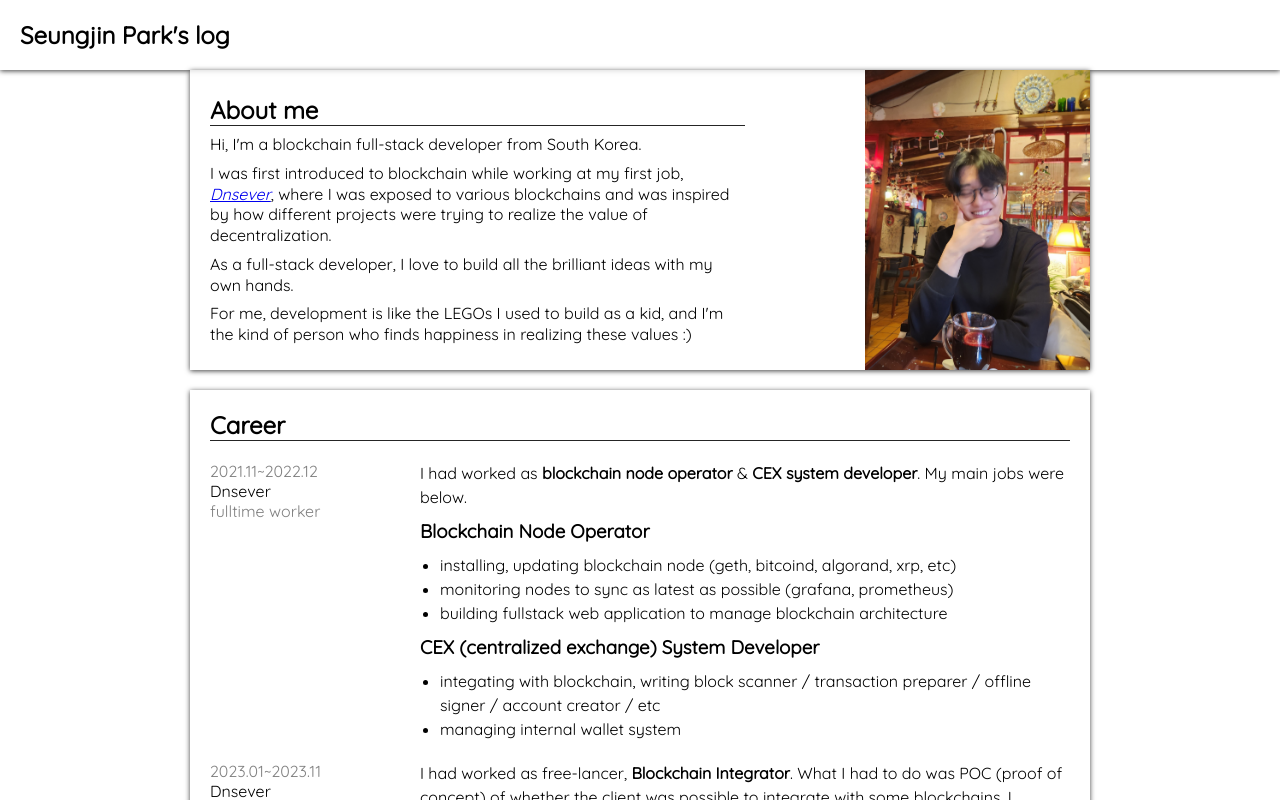
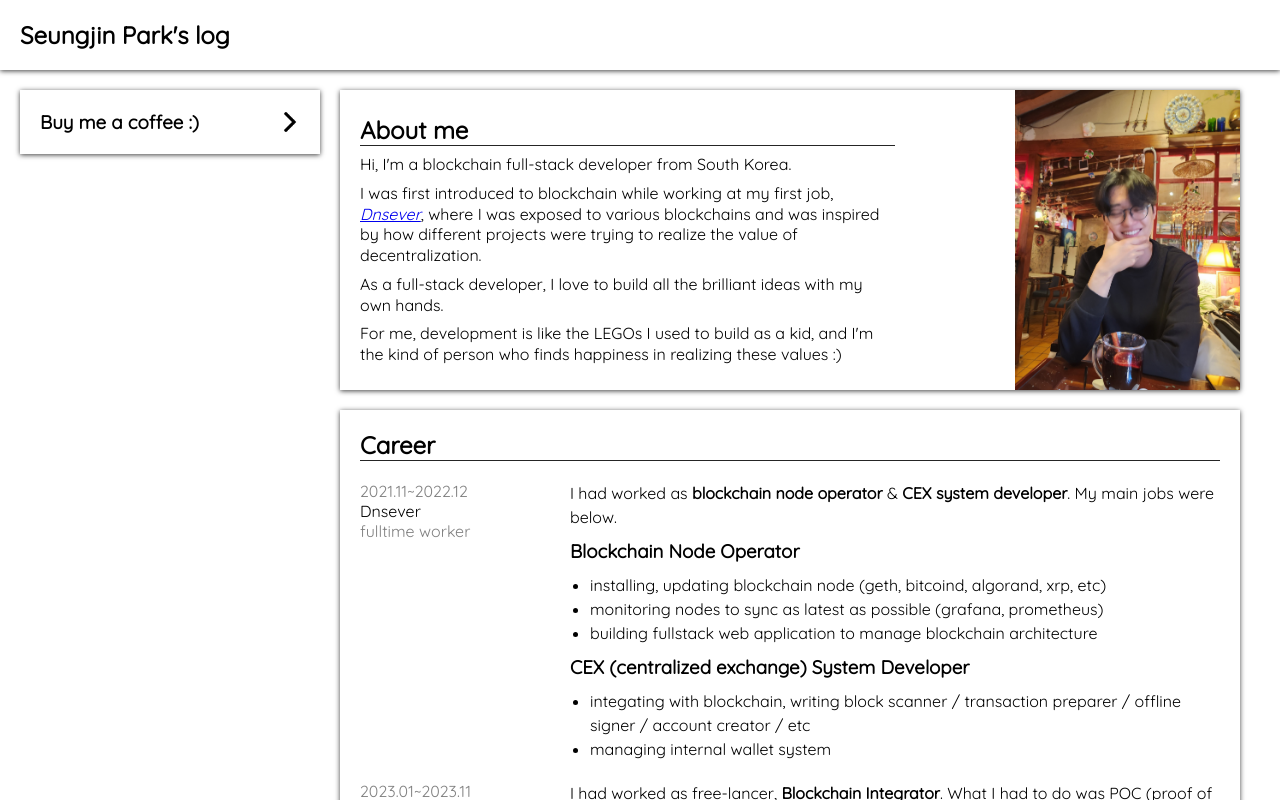
Before and after one commit to SeungjinPark2/seungjin-park-website, a Next.js app: page / in a window 1280 px wide. Shown: the top 800 px of the page. Built offline with nearby package versions, Linux system fonts and the light colour scheme.

Commit message:
make side accordion

```diff
--- /dev/null
+++ b/src/app/components/text-input.scss
@@ -0,0 +1,61 @@
+@use '../scss/palette.scss';
+
+.form__group {
+  position: relative;
+  padding: 15px 0 0;
+  margin-top: 10px;
+  width: 100%;
+}
+
+.form__field {
+  font-family: inherit;
+  width: 100%;
+  border: 0;
+  border-bottom: 2px solid palette.$darkgrey;
+  outline: 0;
+  font-size: 1.1rem;
+  padding: 7px 0;
+  background: transparent;
+  transition: border-color 0.2s;
+
+  &::placeholder {
+    color: transparent;
+  }
+
+  &:placeholder-shown ~ .form__label {
+    font-size: 1.1rem;
+    cursor: text;
+    top: 20px;
+  }
+}
+
+.form__label {
+  position: absolute;
+  top: 0;
+  display: block;
+  transition: 0.2s;
+  font-size: 1rem;
+  color: palette.$darkgrey;
+}
+
+.form__field:focus {
+  ~ .form__label {
+    position: absolute;
+    top: 0;
+    display: block;
+    transition: 0.2s;
+    font-size: 1rem;
+    color: palette.$sakura3;
+    font-weight:700;
+  }
+  padding-bottom: 6px;
+  font-weight: 700;
+  border-width: 3px;
+  border-color: palette.$sakura4;
+  border-image-slice: 1;
+}
+
+/* reset input */
+.form__field{
+  &:required,&:invalid { box-shadow:none; }
+}
--- /dev/null
+++ b/src/app/components/text-input.tsx
@@ -0,0 +1,12 @@
+import './text-input.scss';
+
+export default function TextInput({
+  labelTxt,
+}: Readonly<{
+  labelTxt: string;
+}>) {
+  return <div className="form__group field">
+    <input type="input" className="form__field" placeholder={labelTxt} name="name" required />
+    <label htmlFor="name" className="form__label">{labelTxt}</label>
+  </div>;
+}
--- a/src/app/page.tsx
+++ b/src/app/page.tsx
@@ -1,11 +1,16 @@
 import Content from './content';
 import Footer from './footer';
 import Header from './header';
+import SideSection from './side-section';
+import './page.scss';
 
 export default function Main() {
   return <main>
     <Header />
-    <Content />
+    <div className="container">
+      <SideSection />
+      <Content />
+    </div>
     <Footer />
   </main>;
 }
--- /dev/null
+++ b/src/app/side-section-accordion-body.tsx
@@ -0,0 +1,9 @@
+import TextInput from "./components/text-input";
+
+export default function AccordionBody() {
+  return <div>
+    <TextInput labelTxt="name"/>
+    <TextInput labelTxt="message"/>
+    <button>buy a coffee</button>
+  </div>;
+}
--- /dev/null
+++ b/src/app/side-section.scss
@@ -0,0 +1,42 @@
+@use './scss/variable.scss';
+@use './scss/palette.scss';
+@use './scss/mixins.scss';
+
+.side-container {
+  background-color: palette.$white;
+  width: 300px;
+  margin-right: variable.$common-padding;
+  box-sizing: border-box;
+
+  .bmc-container {
+    @include mixins.box-shadow;
+    padding: variable.$common-padding;
+
+    .bmc-accordion {
+      display: flex;
+      align-items: center;
+      justify-content: space-between;
+    }
+  }
+
+  .rotate {
+    transform: rotate(90deg);
+  }
+
+  // TODO: make reusable button design
+  button {
+    padding: 10px 0;
+    margin-top: 20px;
+    width: 100%;
+    box-sizing: border-box;
+    font-size: 1.1em;
+    background-color: inherit;
+    border: 2px solid palette.$darkgrey;
+
+    cursor: pointer;
+
+    &:hover {
+      // TODO: do something
+    }
+  }
+}
--- /dev/null
+++ b/src/app/side-section.tsx
@@ -0,0 +1,32 @@
+'use client';
+
+import Image from 'next/image';
+import './side-section.scss';
+import {useMemo, useState} from 'react';
+import AccordionBody from './side-section-accordion-body';
+
+export default function SideSection() {
+  const [on, setOn] = useState(false);
+  const accordionBody = useMemo(() => {
+    return on ? <AccordionBody /> : <></>;
+  }, [on]);
+
+  return <div className="side-container">
+    <div className="bmc-container"
+      onMouseOver={() => {setOn(true);}}
+      onMouseOut={() => {setOn(false);}}
+    >
+      <div className="bmc-accordion">
+        <h3>Buy me a coffee :)</h3>
+        <Image
+          className={on ? "rotate" : ""}
+          src={"/images/right-arrow.png"}
+          alt="arrow img"
+          width={20}
+          height={20}
+        />
+      </div>
+      {accordionBody}
+    </div>
+  </div>;
+}
```
